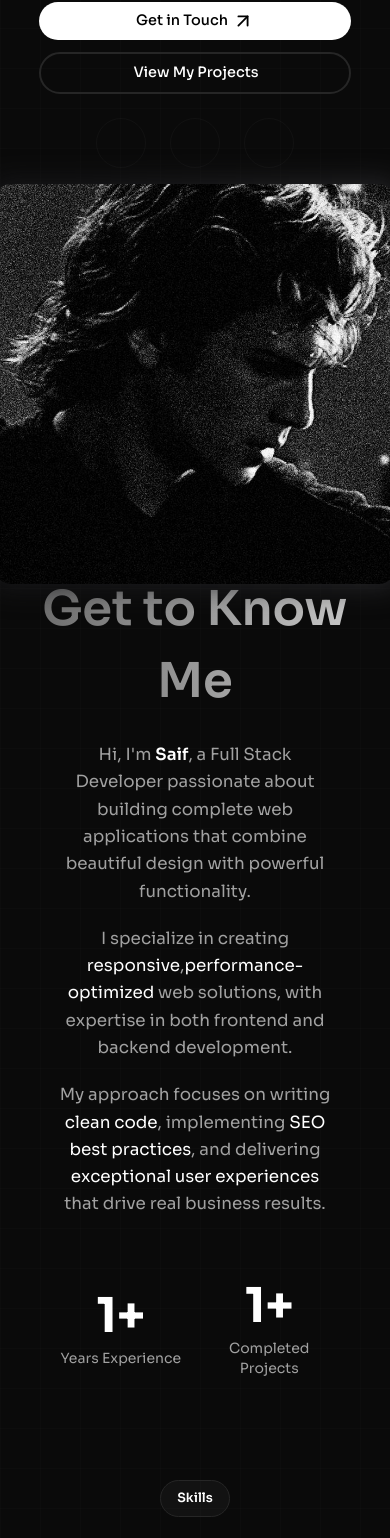
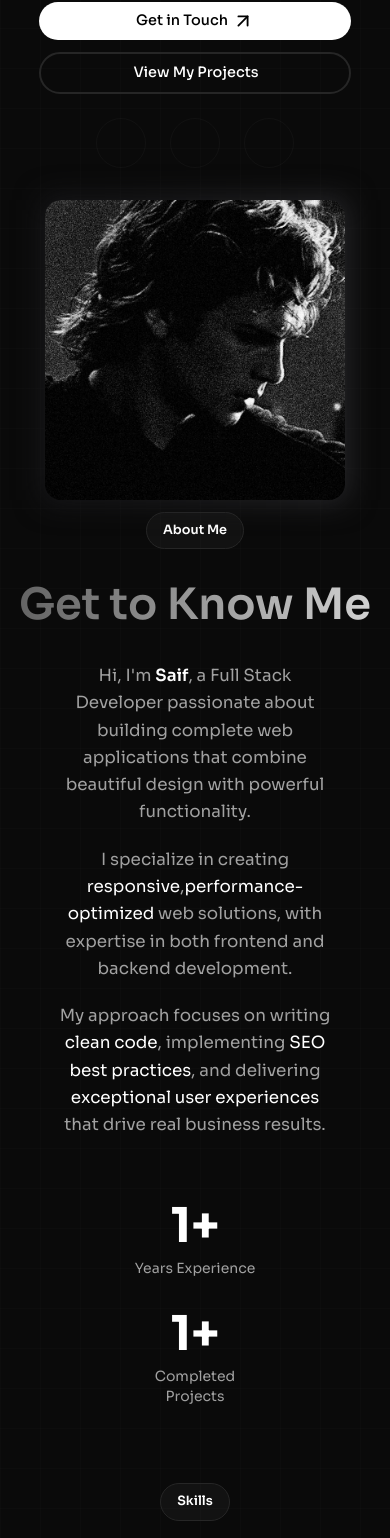
Before and after one commit to saifd2v/portfolio, a Next.js app: page / in a window 390 px wide. Shown: the part 412-1950 px from the top of the page. Built offline with nearby package versions, Linux system fonts and the light colour scheme; some icons are missing.

Commit message:
Responsive Updated

```diff
--- a/app/components/pages/About.jsx
+++ b/app/components/pages/About.jsx
@@ -23,7 +23,7 @@ const About = () => {
                 <motion.div variants={items} className="small-title py-2 px-4 font-[600] text-white text-[.8rem] rounded-[30px] flex items-center">
                     About Me
                 </motion.div>
-                <motion.div variants={items} className="second-title text-white font-[600] text-[3rem] text-center">Get to Know Me</motion.div>
+                <motion.div variants={items} className="second-title text-white font-[600] text-[2.7rem] md:text-[3rem] text-center">Get to Know Me</motion.div>
                 <motion.div variants={items} className="main-content w-[70%] mx-auto">
                     <div className="intro-section text-center mb-6">
                         <motion.div variants={container} initial="hidden" whileInView="visible" viewport={{ once: true, amount: .3 }} className="flex flex-col gap-5 text-gray-400 text-[1.05rem] leading-relaxed max-w-3xl mx-auto">
@@ -49,7 +49,9 @@ const About = () => {
                     </div>
 
                     <div className="stats-section mt-16 mb-8">
-                        <motion.div variants={container} initial="hidden" whileInView="visible" viewport={{ once: true, amount: .3 }} className="stats-grid grid grid-cols-2 gap-6 max-w-4xl mx-auto items-center">
+                        <motion.div variants={container} initial="hidden" whileInView="visible" viewport={{ once: true, amount: .3 }}
+                            className="flex flex-col lg:flex-row gap-8 md:gap-4 items-center justify-between w-1/2 mx-auto"
+                        >
                             <div variants={items} className="stat-item text-center">
                                 <div className="stat-number text-white text-[3rem] font-bold leading-none">1+</div>
                                 <p className="stat-label text-sm mt-2">Years Experience</p>
--- a/app/components/pages/Contact.jsx
+++ b/app/components/pages/Contact.jsx
@@ -32,7 +32,7 @@ const Contact = () => {
                 <motion.div variants={items} className="small-title py-2 px-4 font-[600] text-white text-[.8rem] rounded-[30px] flex items-center">
                     Contact me
                 </motion.div>
-                <motion.div variants={items} className="second-title text-white font-[600] text-[3rem] text-center">Get in Touch</motion.div>
+                <motion.div variants={items} className="second-title text-white font-[600] text-[2.7rem] md:text-[3rem] text-center">Get in Touch</motion.div>
                 <motion.div variants={items} className="main-content w-[70%] mx-auto">
                     <motion.div variants={container} initial="hidden" whileInView="visible" viewport={{ once: true }} className='flex flex-col items-center gap-4'>
                         {contacts.map((contact, i) => (
--- a/app/components/pages/Hero.jsx
+++ b/app/components/pages/Hero.jsx
@@ -89,7 +89,7 @@ const page = ({ projectsRef, contactRef }) => {
                         </motion.div>
                     </div>
                     <motion.div className="image-side" initial={{ y: 20, opacity: 0, scale: 0.97 }} whileInView={{ y: 0, opacity: 1, scale: 1 }} transition={{ duration: 0.3, ease: "easeInOut" }}>
-                        <div className="image-container w-100 rounded-2xl relative">
+                        <div className="image-container w-75 mt-4 md:w-100 md:mt-0 rounded-2xl relative">
                             <span className="rainbow"></span>
                             <div className='w-full h-full overflow-hidden rounded-2xl'>
                                 <img
--- a/app/components/pages/Projects.jsx
+++ b/app/components/pages/Projects.jsx
@@ -54,7 +54,7 @@ const Projects = () => {
                     <motion.div variants={items} className="small-title py-2 px-4 font-[600] text-white text-[.8rem] rounded-[30px] flex items-center">
                         Projects
                     </motion.div>
-                    <motion.div variants={items} className="second-title text-white font-[600] text-[3rem] text-center">What I’ve Built</motion.div>
+                    <motion.div variants={items} className="second-title text-white font-[600] text-[2.7rem] md:text-[3rem] text-center">What I’ve Built</motion.div>
                     <motion.p
                         variants={items}
                         className="text-white/50 text-center max-w-lg leading-7"
--- a/app/components/pages/Skills.jsx
+++ b/app/components/pages/Skills.jsx
@@ -58,7 +58,7 @@ const Skills = () => {
                         <span>Skills</span>
                     </motion.div>
 
-                    <motion.div variants={items} className="second-title relative text-white font-[600] text-[3rem] text-center">
+                    <motion.div variants={items} className="second-title relative text-white font-[600] text-[2.7rem] md:text-[3rem] text-center">
                         <span>My Skills</span>
                     </motion.div>
                     <motion.p
```
